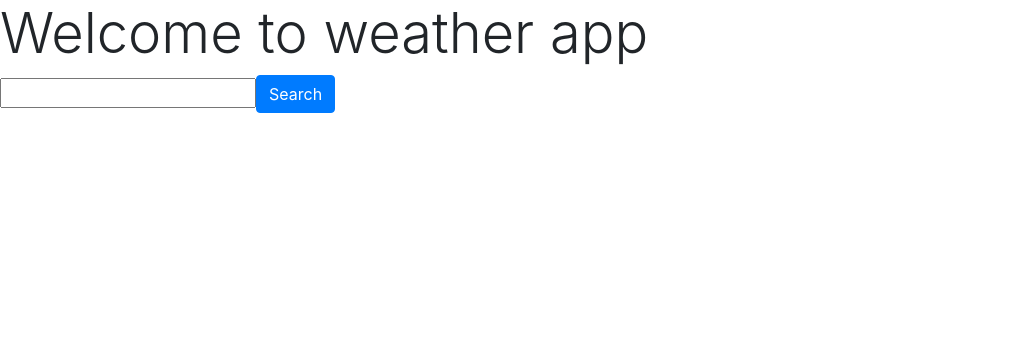
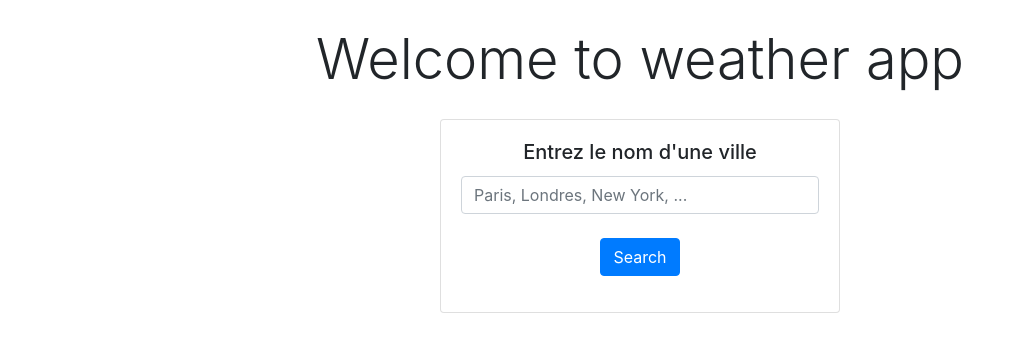
Before and after one commit to justepl/React-Weather-app, a React (Create React App) app: page / in a window 1280 px wide. Shown: the top 352 px of the page, without its empty margins (0-1024 px from the left). Built offline with nearby package versions, Linux system fonts and the light colour scheme.

Commit message:
Add some CSS global and to SearchSpace

```diff
--- /dev/null
+++ b/src/assets/index.css
@@ -0,0 +1,12 @@
+.App {
+  text-align: center;
+}
+
+h1 {
+  margin: 26px 0px;
+}
+
+.w-50 {
+  max-width: 400px;
+  margin: auto;
+}
--- a/src/containers/App.js
+++ b/src/containers/App.js
@@ -1,10 +1,11 @@
 import React, { Component } from 'react';
 import SearchSpace from './SearchSpace';
+import '../assets/index.css'
 
 export default class App extends Component {
   render() {
     return (
-      <div className="App">
+      <div className="App container">
         <h1 className="display-4">Welcome to weather app</h1>
 
         <SearchSpace />
--- a/src/containers/Search/Search.jsx
+++ b/src/containers/Search/Search.jsx
@@ -13,13 +13,19 @@ class Search extends Component {
 
     return (
       <div className="Search">
-        <form onSubmit={handleSubmit(newWeatherData)}>
+        <form
+          className="form-group"
+          onSubmit={handleSubmit(newWeatherData)}
+        >
+          <h5 className="card-title">Entrez le nom d'une ville</h5>
           <Field
+            className="card-text form-control"
             name="city"
             type="text"
             component="input"
             label="City"
-          />
+            placeholder="Paris, Londres, New York, ..."
+          /><br />
 
           <button
             className="btn btn-primary"
--- a/src/containers/SearchSpace.jsx
+++ b/src/containers/SearchSpace.jsx
@@ -1,4 +1,4 @@
-import React, { Component, Fragment } from 'react';
+import React, { Component } from 'react';
 import { connect } from 'react-redux';
 import { bindActionCreators } from 'redux'
 import { clearError } from '../reducers/weatherDataReducer'
@@ -22,10 +22,10 @@ class SearchSpace extends Component {
 
   render() {
     return (
-      <Fragment>
+      <div className="card w-50 card-body">
         <Search />
         { this.renderError() }
-      </Fragment>
+      </div>
     );
   }
 }
```
